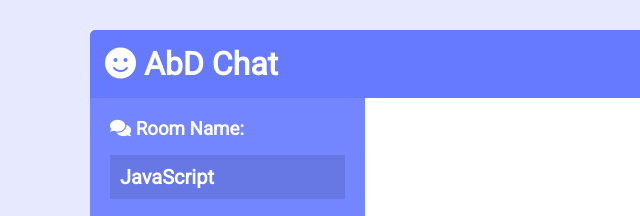
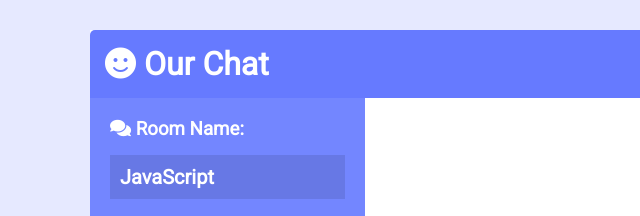
Before and after one commit to AbhilashDatta/ChatApp, a website: page public/chat.html in a window 1280 px wide. Shown: the top 216 px of the page, 0-640 px from the left. Drawn offline with nearby package versions, Linux system fonts and the light colour scheme; no server answers.

Commit message:
name change

```diff
--- a/public/chat.html
+++ b/public/chat.html
@@ -5,12 +5,12 @@
   <meta name="viewport" content="width=device-width, initial-scale=1.0">
   <link rel="stylesheet" href="https://cdnjs.cloudflare.com/ajax/libs/font-awesome/5.12.1/css/all.min.css" integrity="sha256-mmgLkCYLUQbXn0B1SRqzHar6dCnv9oZFPEC1g1cwlkk=" crossorigin="anonymous" />
   <link rel="stylesheet" href="css/style.css">
-  <title>AbD Chat App</title>
+  <title>Our Chat App</title>
 </head>
 <body>
   <div class="chat-container">
     <header class="chat-header">
-      <h1><i class="fas fa-smile"></i> AbD Chat</h1>
+      <h1><i class="fas fa-smile"></i> Our Chat</h1>
       <a href="index.html" class="btn">Leave Room</a>
     </header>
     <main class="chat-main">
```
